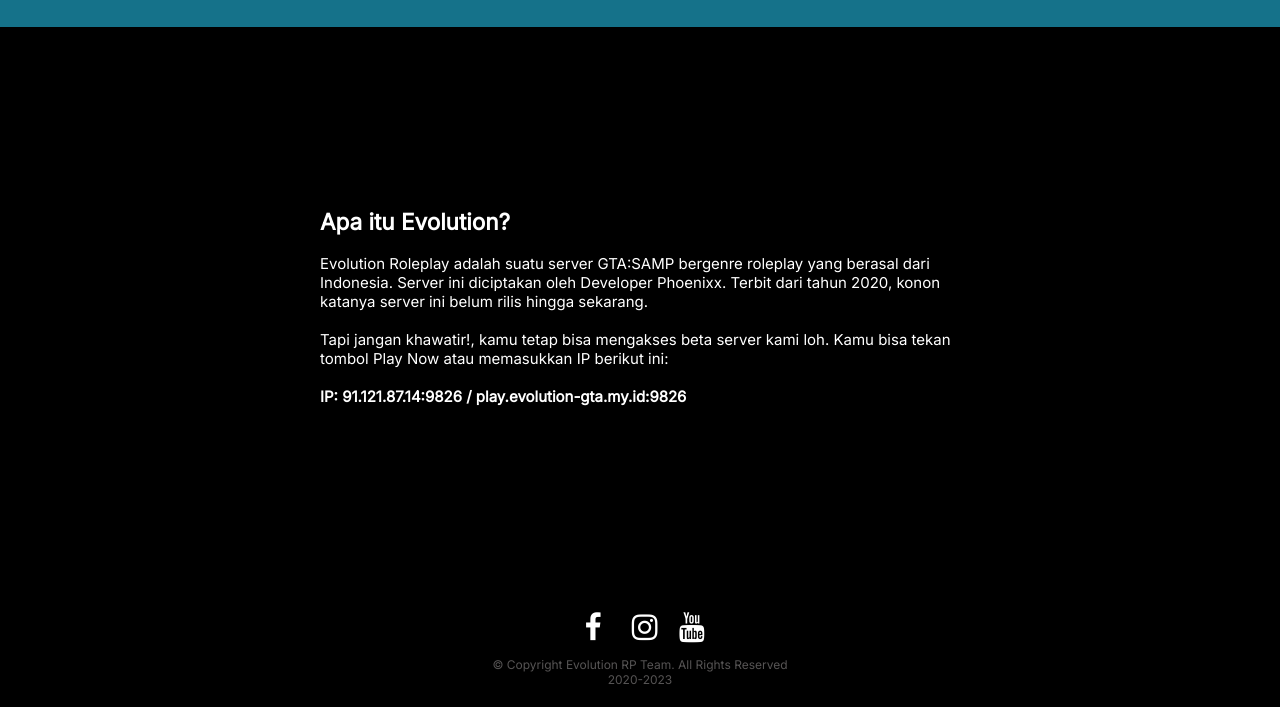
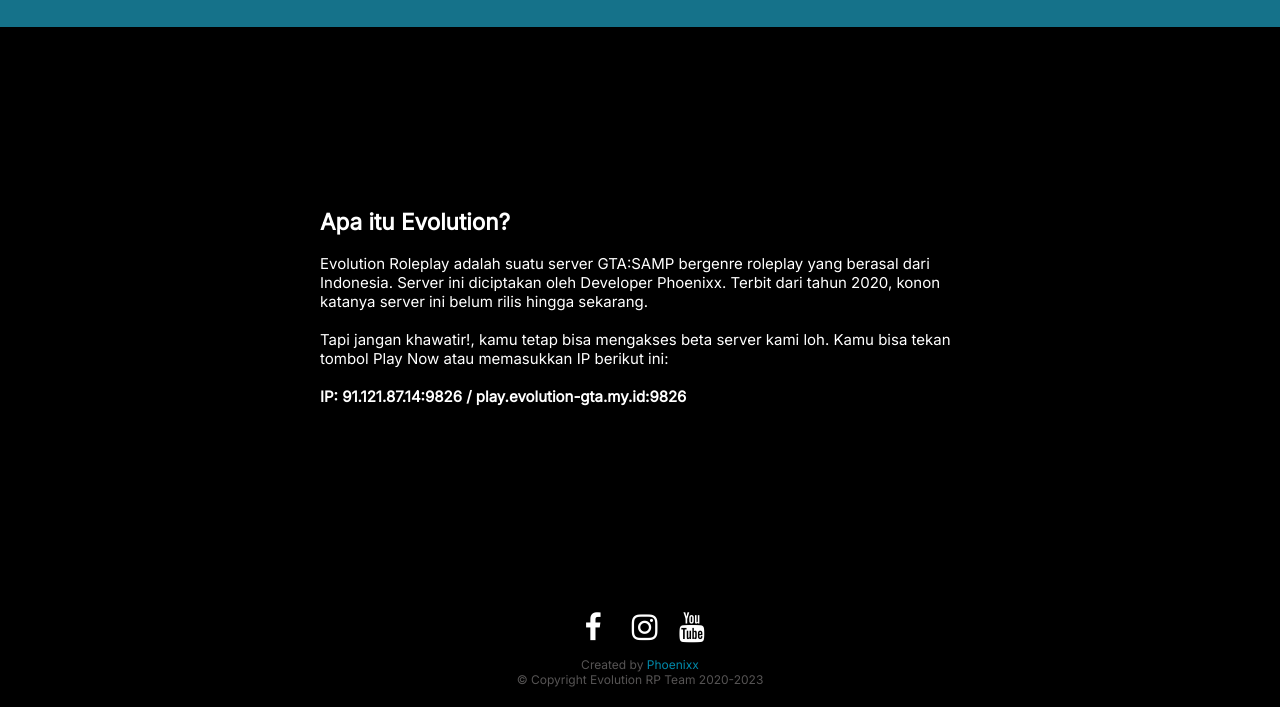
Before and after one commit to phoenixx14/evolution.github.io, a plain HTML site: page index.html in a window 1280 px wide. Shown: the part 93-800 px from the top of the page. Drawn offline with Linux system fonts and the light colour scheme.

Commit message:
credits changed

```diff
--- a/index.html
+++ b/index.html
@@ -45,7 +45,8 @@
                 &nbsp;&nbsp;&nbsp;&nbsp;&nbsp;&nbsp;&nbsp;&nbsp;&nbsp;&nbsp;&nbsp;&nbsp;
                 <a href="#" class="fa fa-youtube"></a>
             <center>
-                © Copyright Evolution RP Team. All Rights Reserved 2020-2023
+                Created by <font color="0088a9">Phoenixx</font><br>
+                © Copyright Evolution RP Team 2020-2023
             </center>
         </div>
     </body>
```
